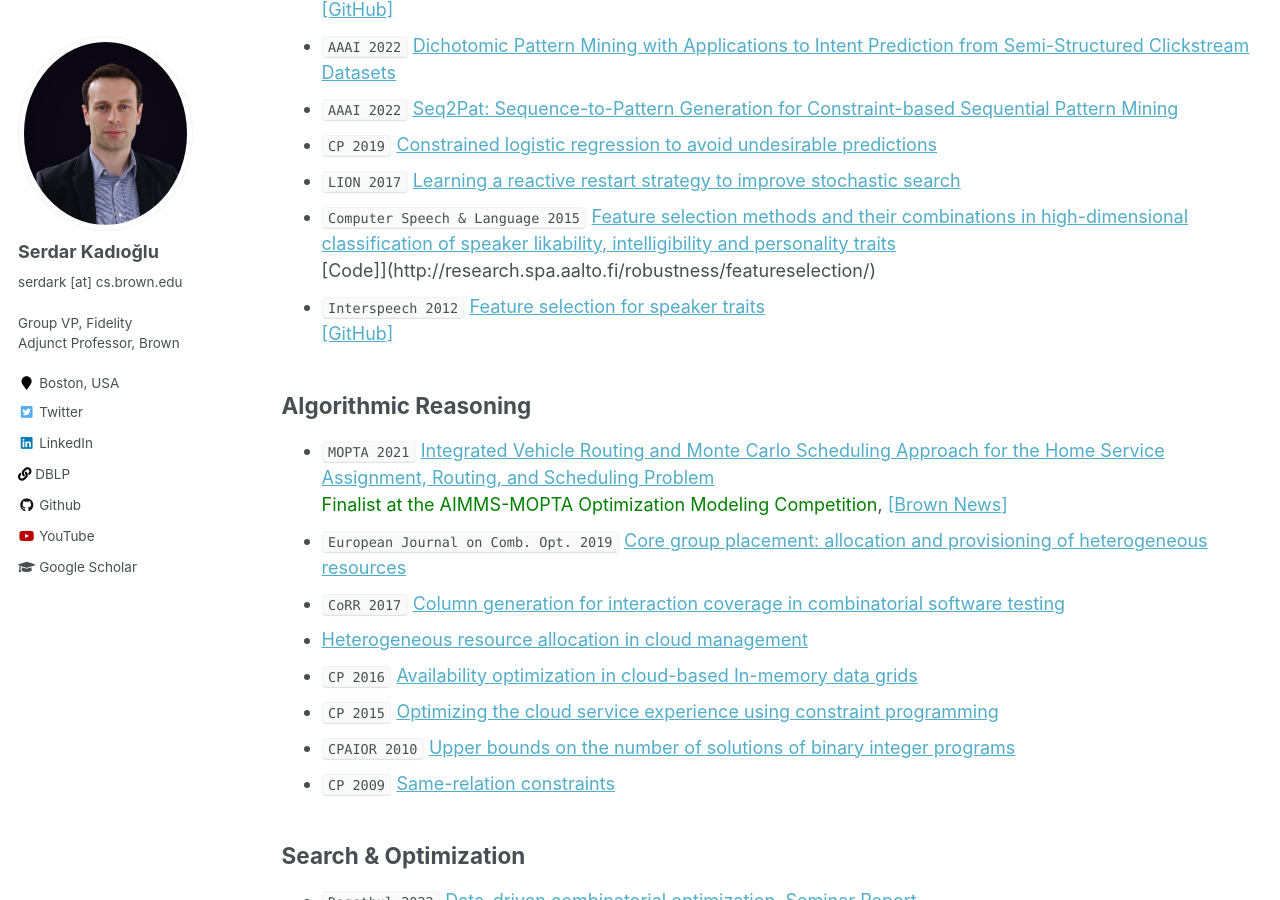
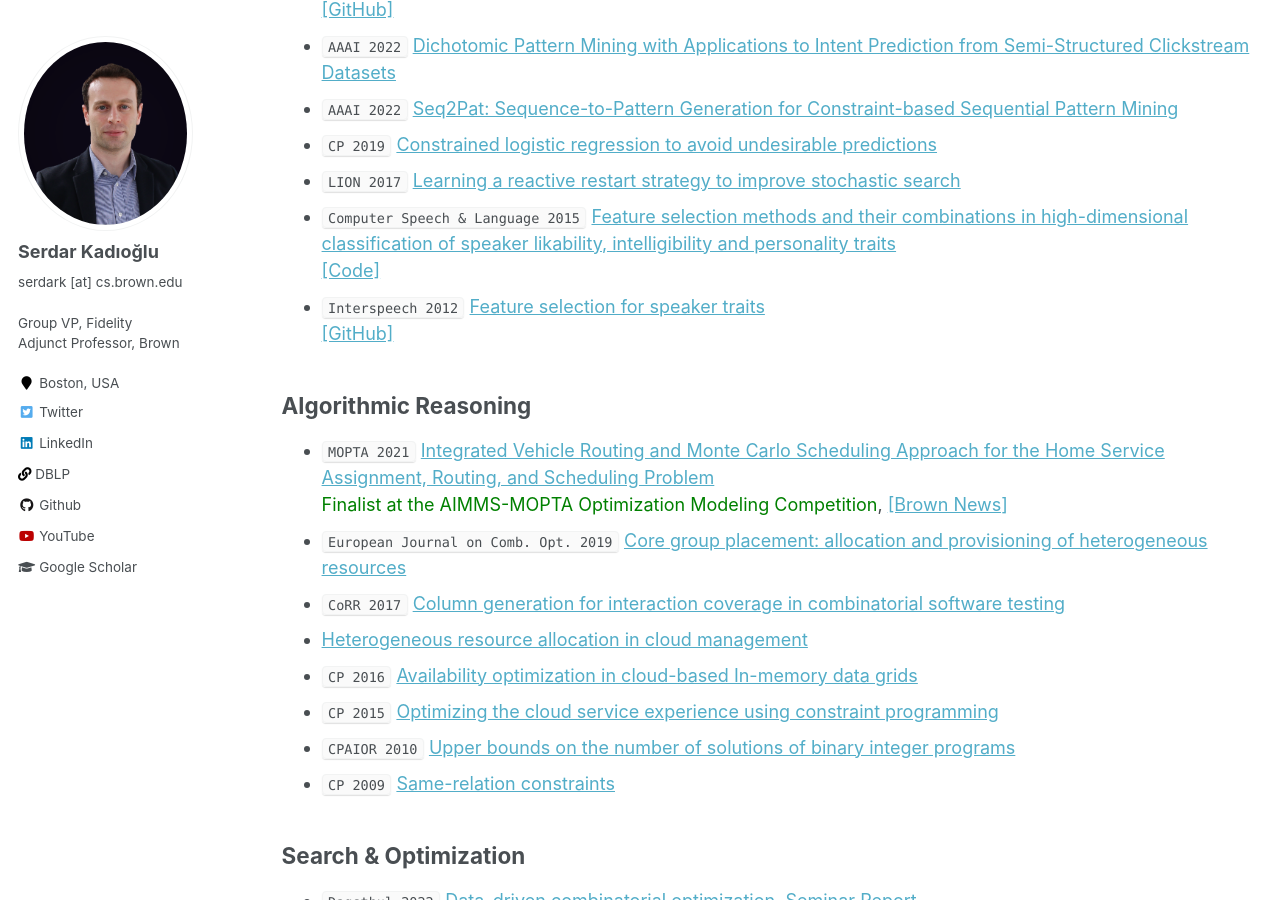
Before and after one commit to skadio/skadio.github.io, a Jekyll site: the page built from _pages/publications.md, in a window 1280 px wide and 900 px high, scrolled down 2093 px. Built offline with Jekyll 4.4.1, drawn with Linux system fonts in a browser that asks for light colours.

Commit message:
Update publications.md

```diff
--- a/_pages/publications.md
+++ b/_pages/publications.md
@@ -77,7 +77,7 @@ author_profile: true
 * `CP 2019` [Constrained logistic regression to avoid undesirable predictions](https://cp2019.a4cp.org/accepted_abstracts.html)
 * `LION 2017` [Learning a reactive restart strategy to improve stochastic search](https://link.springer.com/chapter/10.1007/978-3-319-69404-7_8)
 * `Computer Speech & Language 2015` [Feature selection methods and their combinations in high-dimensional classification of speaker likability, intelligibility and personality traits](https://www.sciencedirect.com/science/article/abs/pii/S0885230813001113)<br>
-  [Code]](http://research.spa.aalto.fi/robustness/featureselection/)
+  [[Code]](http://research.spa.aalto.fi/robustness/featureselection/)
 * `Interspeech 2012` [Feature selection for speaker traits](http://users.tkk.fi/~jpohjala/publications/is12stc.pdf)<br>
 [[GitHub]](https://github.com/skadio/featureSelection)
 
```
